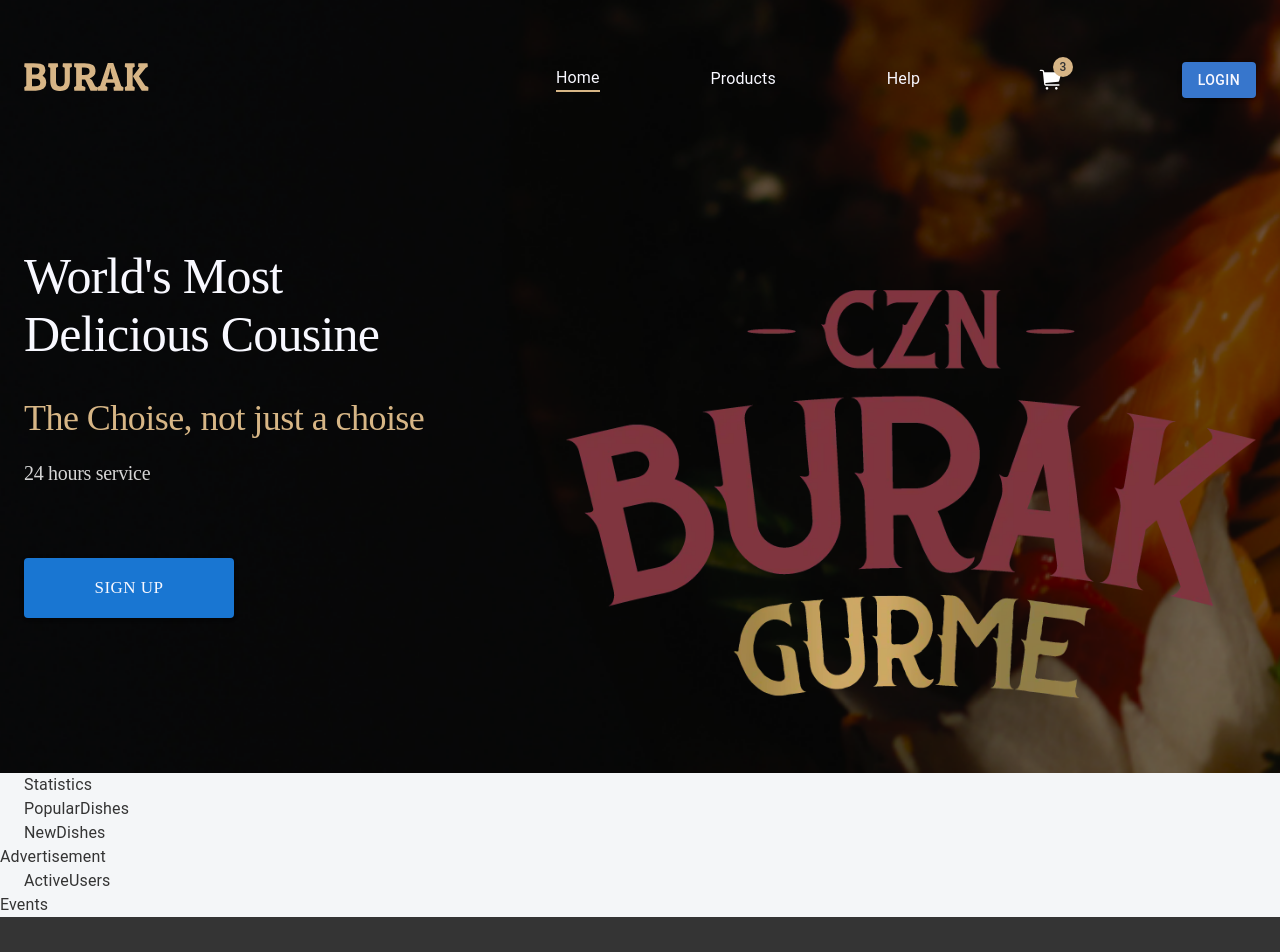
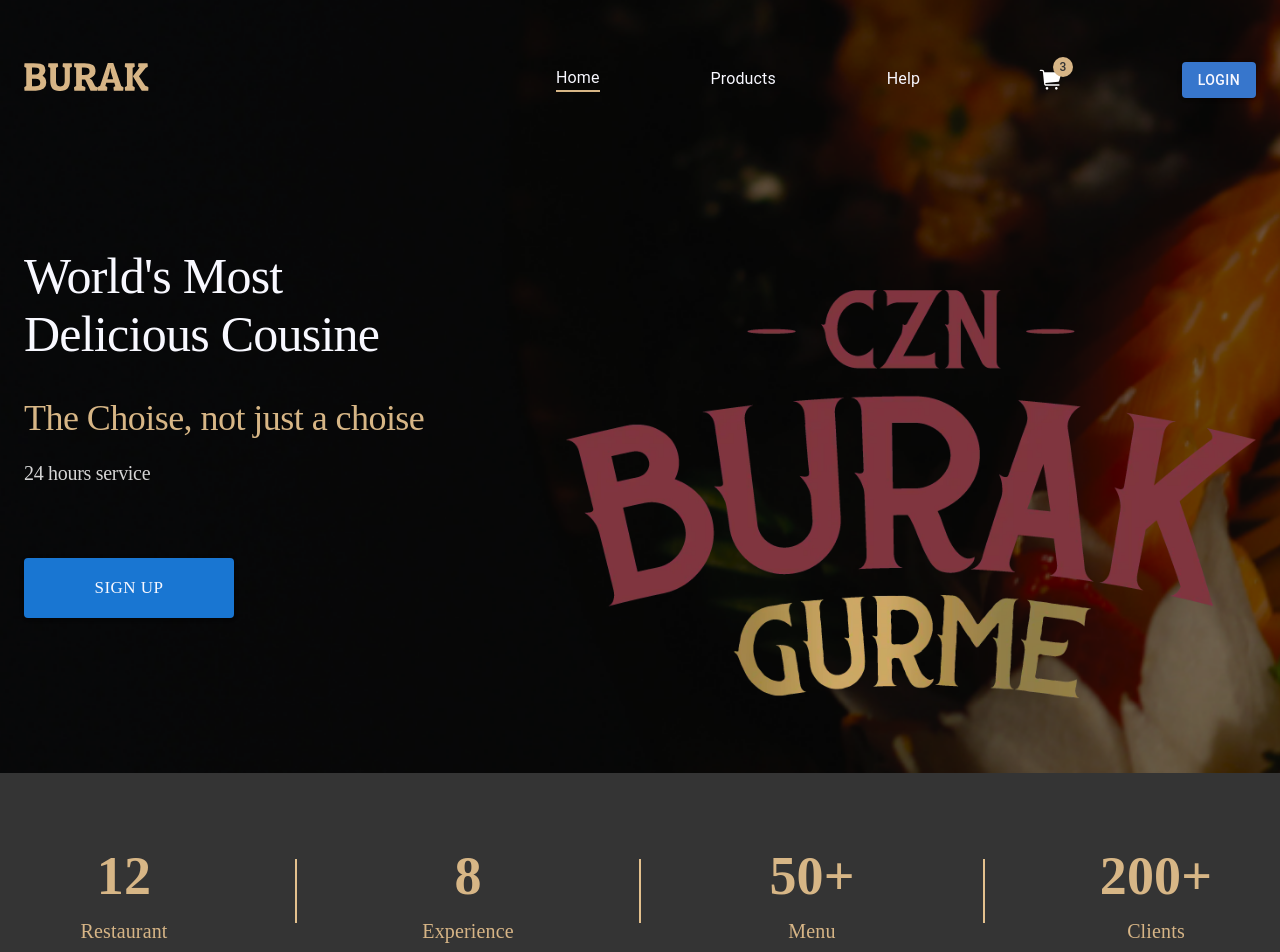
Before and after one commit to XushnidMamatqosimov/burak-react, a React (Create React App) app: page / in a window 1280 px wide. Shown: the top 952 px of the page. Built offline with nearby package versions, Linux system fonts and the light colour scheme.

Commit message:
feat: modify statistics sectional component

```diff
--- /dev/null
+++ b/src/app/components/divider/index.tsx
@@ -0,0 +1,21 @@
+import React from 'react';
+import styled from 'styled-components';
+
+export interface IDividerProps {
+	width?: string;
+	height?: string;
+	bg?: string;
+}
+
+const DividerComponent = styled.span<IDividerProps>`
+	display: flex;
+	min-width: ${({ width }) => `${width}px`};
+	min-height: ${({ height }) => `${height}px`};
+	background: ${({ bg }) => `${bg}`};
+`;
+
+function Divider(props: IDividerProps) {
+	return <DividerComponent {...props} />;
+}
+
+export default Divider;
--- a/src/app/screen/homePage/Statistics.tsx
+++ b/src/app/screen/homePage/Statistics.tsx
@@ -1,10 +1,33 @@
 import React from "react";
-import { Container } from "@mui/material";
+import { Box, Container, Stack } from "@mui/material";
+import Divider from "../../components/divider";
 
 export default function Statistics() {
     return (
-        <div>
-            <Container>Statistics</Container>
+        <div className={"static-frame"}>
+            <Container>
+                <Stack className={"info"}>
+                    <Stack className={"static-box"}>
+                        <Box className={"static-num"}>12</Box>
+                        <Box className={"static-text"}>Restaurant</Box>
+                    </Stack>
+                    <Divider height="64" width="2" bg="#E3C08D"/>
+                    <Stack className={"static-box"}>
+                        <Box className={"static-num"}>8</Box>
+                        <Box className={"static-text"}>Experience</Box>
+                    </Stack>
+                    <Divider height="64" width="2" bg="#E3C08D"/>
+                    <Stack className={"static-box"}>
+                        <Box className={"static-num"}>50+</Box>
+                        <Box className={"static-text"}>Menu</Box>
+                    </Stack>
+                    <Divider height="64" width="2" bg="#E3C08D"/>
+                    <Stack className={"static-box"}>
+                        <Box className={"static-num"}>200+</Box>
+                        <Box className={"static-text"}>Clients</Box>
+                    </Stack>
+                </Stack>
+            </Container>
         </div>
     );
 }
--- a/src/app/screen/homePage/index.tsx
+++ b/src/app/screen/homePage/index.tsx
@@ -5,9 +5,10 @@
 import Advertisement from "./Advertisement"
 import ActiveUsers from "./ActiveUsers"
 import Events from "./Events"
+import "../../../css/home.css";
 
 export default function HomePage() {
-    return <div className={"hoomepage"}>
+    return <div className={"homepage"}>
         <Statistics />
         <PopularDishes />
         <NewDishes />
--- a/src/css/home.css
+++ b/src/css/home.css
@@ -2,3 +2,48 @@
     width: 100%;
     height: auto;
 }
+
+/** Statistics **/
+
+.homepage .static-frame {
+    width: 100%;
+    height: 236px;
+    background: #343434;
+}
+
+.homepage .static-frame .info {
+    height: 100%;
+    display: flex;
+    flex-direction: row;
+    justify-content: space-between;
+    align-items: center;
+}
+
+.homepage .static-frame .info  .static-box {
+    width: 200px;
+    height: 116px;
+    display: flex;
+    flex-direction: column;
+    justify-content: center;
+    align-items: center;
+}
+
+.homepage .static-frame .info  .static-box .static-num{
+    text-align: center;
+    font-family: "Poppins";
+    font-size: 54px;
+    font-style: normal;
+    font-weight: 600;
+    line-height: 80px;
+    color: #d7b686;
+}
+
+.homepage .static-frame .info  .static-box .static-text{
+    text-align: center;
+    font-family: "Poppins";
+    font-size: 20px;
+    font-style: normal;
+    font-weight: 500;
+    line-height: 30px;
+    color: #d7b586;
+}
```
